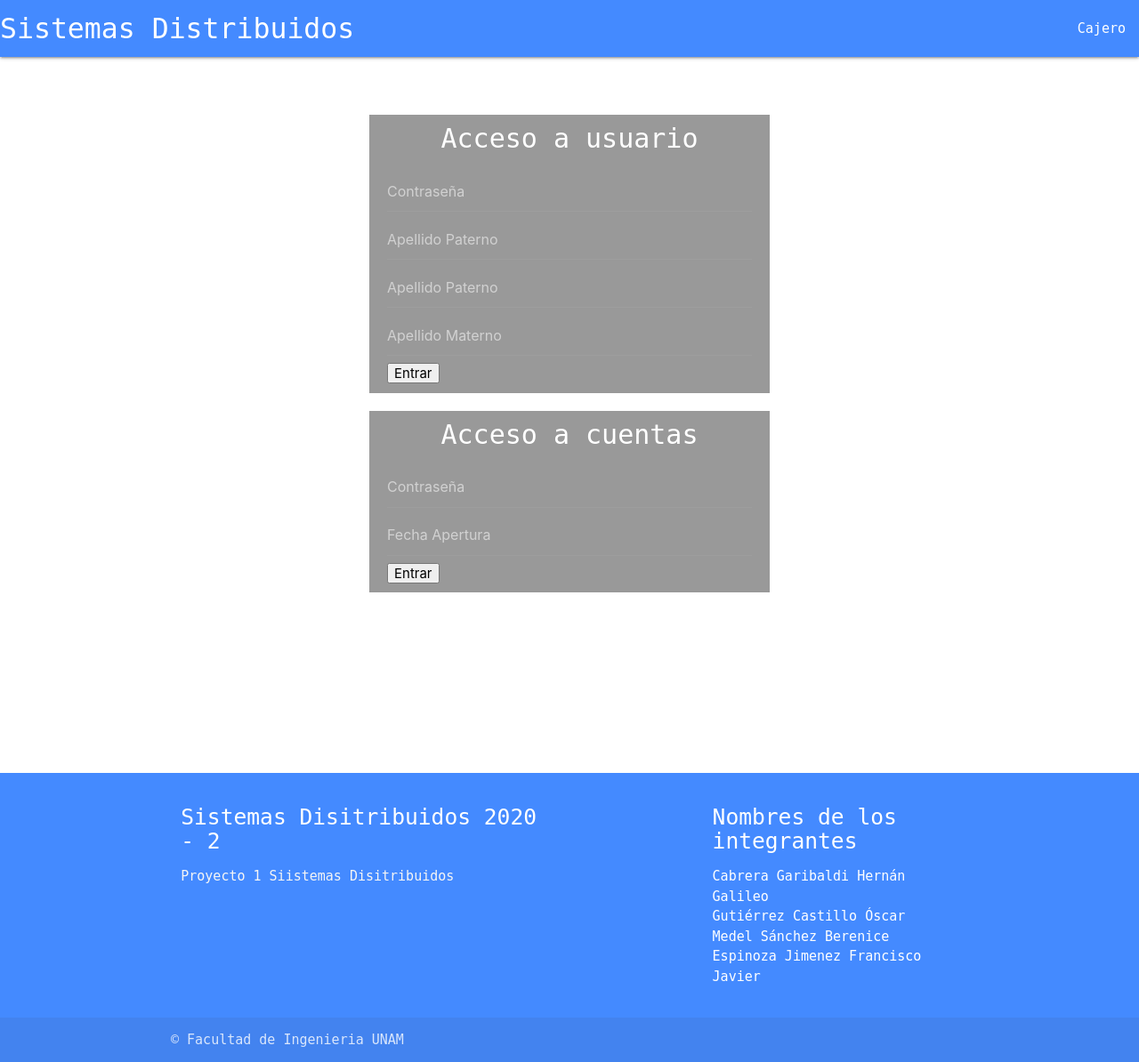
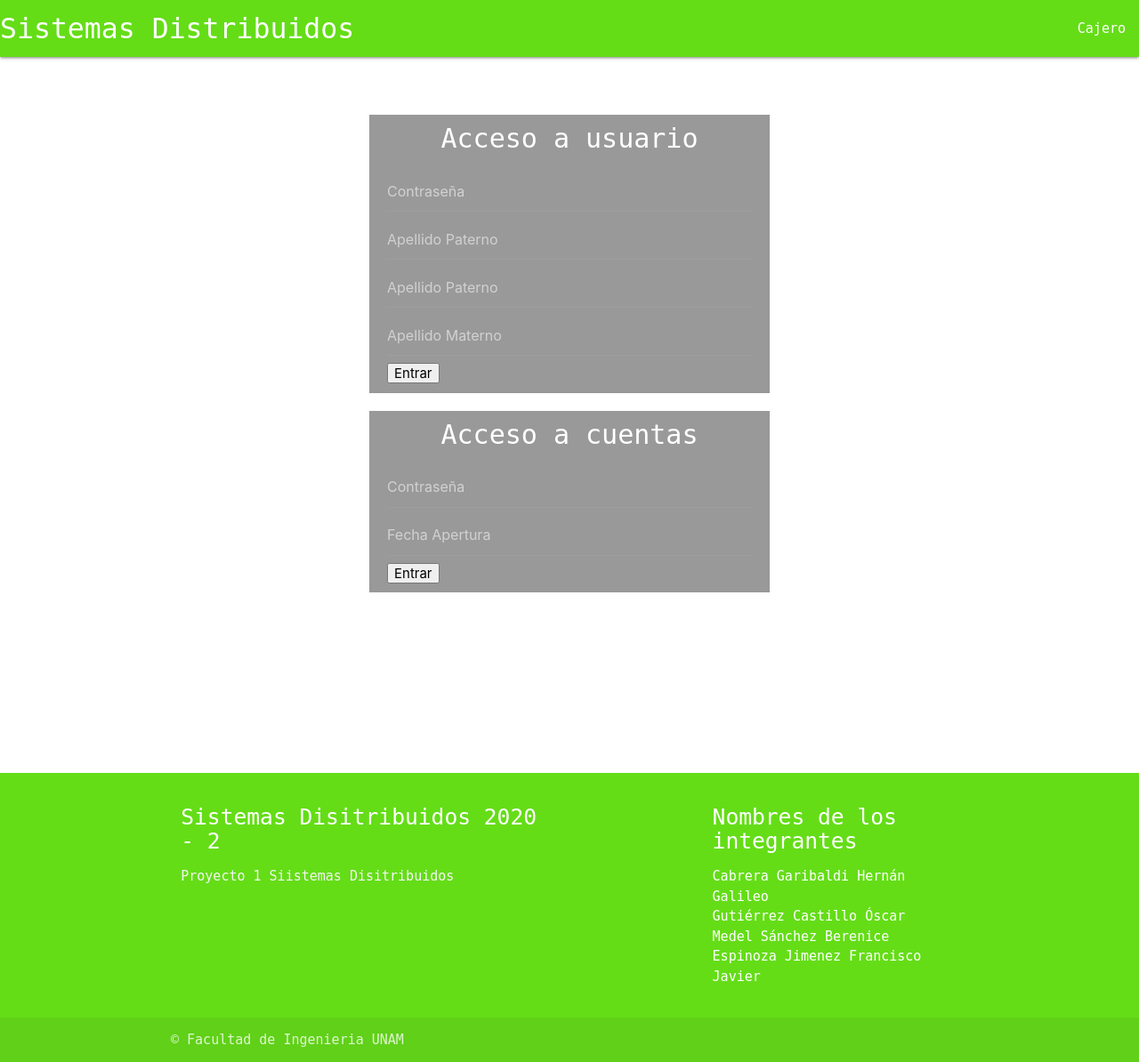
Before and after one commit to galigaribaldi/Proyectos_SD, a Python web app: template Proyecto1/API_Cliente/templates/index.html in a window 1280 px wide. Shown: the whole page at 89% size. Run offline with Jinja, Linux system fonts and the light colour scheme; the template is opened without the code that fills it, so the values that code supplies are empty; some libraries are stand-ins or nearby versions.

```diff
--- a/Proyecto1/API_Cliente/templates/layout.html
+++ b/Proyecto1/API_Cliente/templates/layout.html
@@ -16,7 +16,7 @@
 <body>
     <!--Barra de navegacion-->
     <nav>
-        <div class="nav-wrapper #448aff blue accent-2">
+        <div class="nav-wrapper #64dd17 light-green accent-4">
             <a href="/" class="brand-logo">Sistemas Distribuidos</a>
             <ul id="nav-mobile" class="right hide-on-med-and-down">
                 <li><a href="/cajero">Cajero</a></li>
@@ -41,7 +41,7 @@
 
     <br>
     <!--Inicio de Footer-->
-    <footer class="page-footer #448aff blue accent-2">
+    <footer class="page-footer #64dd17 light-green accent-4">
         <div class="container">
             <div class="row">
                 <div class="col l6 s12">
```
